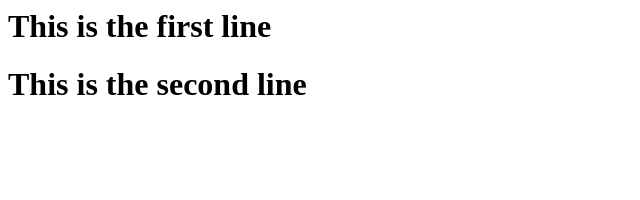
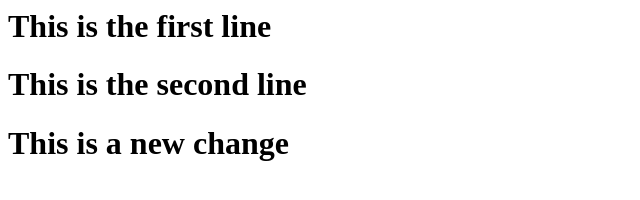
Before and after one commit to cloudtechiez191/intellipaat_demo_repo, a plain HTML site: page index.html in a window 1280 px wide. Shown: the whole page, without its empty margins (0-640 px from the left). Drawn offline with Linux system fonts and the light colour scheme.

Commit message:
second commit on index file

```diff
--- a/index.html
+++ b/index.html
@@ -1,2 +1,3 @@
 <h1>This is the first line</h1>
 <h1>This is the second line</h1>
+<h1>This is a new change</h1>
```
